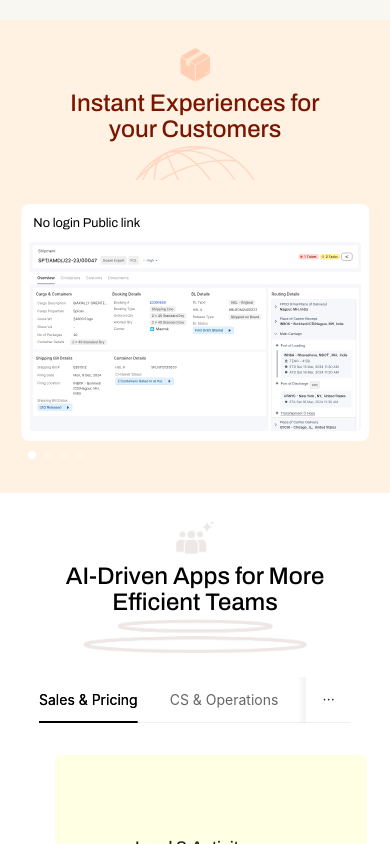
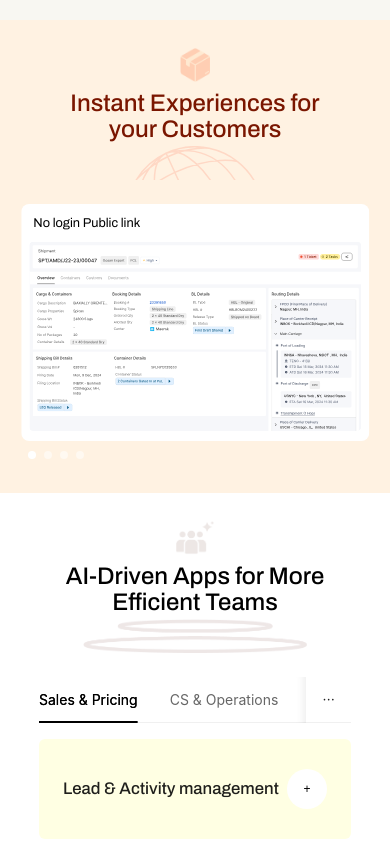
Before and after one commit to dhruvil-shipmnts/Shipmnts-Page, a React (Create React App) app: page / in a window 390 px wide. Shown: the part 1764-2608 px from the top of the page. Built offline with nearby package versions, Linux system fonts and the light colour scheme; grey boxes are pictures that could not be loaded.

Commit message:
Tab Screen Made Responsive

```diff
--- a/src/App.js
+++ b/src/App.js
@@ -28,6 +28,7 @@ import WhiteTeam from "../src/components/TabScreen/team.png";
 import WhiteCircles from "../src/components/TabScreen/whiteCircles.png";
 import AboutSection from "./components/AboutSection/AboutSection";
 import Arcade from "./components/Arcade/Arcade";
+import Paragraph from "antd/es/skeleton/Paragraph";
 function App() {
   const content = [
     {
@@ -110,12 +111,37 @@ function App() {
       children: (
         <TabContainer
           items={[
-            "Lead & Activity management",
-            "Configurable Pipelines",
-            "Inquiry & Quotations",
-            "Task Management",
-            "Rate Explorer",
-            "Lead Analytics & more",
+            {
+              title: "Lead & Activity management",
+              paragraphs: [
+                "Bulk-select your employees to enable a fast and efficient solution to making changes to multiple employees at the same time, for example update their manager, add a new absence policy, or send a form for feedback on life at your company."],
+              images: [SceenShot, SceenShot, SceenShot],
+            },
+            {
+              paragraphs: ["lorem"],
+              images: [SceenShot, SceenShot],
+              title: "Configurable Pipelines",
+            },
+            {
+              paragraphs: ["lorem"],
+              images: [SceenShot, SceenShot],
+              title: "Inquiry & Quotations",
+            },
+            {
+              paragraphs: ["lorem"],
+              images: [SceenShot, SceenShot],
+              title: "Task Management",
+            },
+            {
+              paragraphs: ["lorem"],
+              images: [SceenShot, SceenShot],
+              title: "Rate Explorer",
+            },
+            {
+              paragraphs: ["lorem"],
+              images: [SceenShot, SceenShot],
+              title: "Lead Analytics & more",
+            },
           ]}
         />
       ),
--- a/src/components/Carousel/CarouselWrapper.css
+++ b/src/components/Carousel/CarouselWrapper.css
@@ -9,7 +9,11 @@
 }
 
 .swiper-pagination-bullet {
-  background-color: white !important;
+  background-color: rgb(255, 255, 255) !important;
   height: 1rem !important;
   width: 1rem !important;
+  opacity: 0.5 !important;
 }
+.swiper-pagination-bullet-active {
+  opacity: 1 !important;
+}
--- /dev/null
+++ b/src/components/Modal/Modal.css
@@ -0,0 +1,54 @@
+/* Overlay */
+.no-scroll {
+  overflow: hidden;
+}
+.modal-overlay {
+  position: fixed;
+  top: 0;
+  left: 0;
+  width: 100%;
+  height: 100%;
+  display: flex;
+  justify-content: center;
+  align-items: center;
+  z-index: 1000;
+}
+
+/* Modal Content */
+.modal-content {
+  /* padding-bottom: 1rem; */
+  background: #ffffff;
+  border-radius: 10px;
+  width: 80%;
+  position: relative;
+  box-shadow: 0px 9px 28px 8px #0000000d, 0px 3px 6px -4px #0000001f,
+    0px 6px 16px 0px #00000014;
+}
+
+.close-button {
+  border-radius: 50%;
+  background-color: #fef3c7;
+  /* padding: 2px; */
+  width: 30px;
+  height: 30px;
+  border: none;
+  font-size: 1.5rem;
+  cursor: pointer;
+  text-align: center;
+}
+
+.modal-title-div {
+  display: flex;
+  justify-content: space-between;
+  align-items: center;
+  padding: 1rem;
+  padding-bottom: 0;
+}
+
+.modal-title {
+  font-weight: 500;
+  font-size: 2.1rem;
+  text-align: left;
+  margin: 0;
+  width: 85%;
+}
--- /dev/null
+++ b/src/components/Modal/Modal.js
@@ -0,0 +1,23 @@
+import React from "react";
+import "./Modal.css";
+
+const Modal = ({ isOpen, onClose, children, title }) => {
+  if (!isOpen) return null;
+
+  return (
+    <div className="modal-overlay" >
+      <div className="modal-content" onClick={(e) => e.stopPropagation()}>
+        <div className="modal-title-div">
+          <h1 className="modal-title">{title}</h1>
+          <button className="close-button" onClick={onClose}>
+            x
+          </button>
+        </div>
+
+        {children}
+      </div>
+    </div>
+  );
+};
+
+export default Modal;
--- /dev/null
+++ b/src/components/Modal/ModalContent.css
@@ -0,0 +1,34 @@
+.model-content-image {
+  width: 45vw;
+}
+.model-content-scroller {
+  width: 100%;
+}
+.modal-para {
+  font-size: 1rem;
+  margin-top: 0;
+  text-align: left;
+  line-height: 1.2;
+}
+.model-content-scroller .swiper-pagination-bullet {
+  background-color: #000000e0 !important;
+  height: 0.8rem !important;
+  width: 0.8rem !important;
+  opacity: 0.5 !important;
+}
+.model-content-scroller .swiper-pagination-bullet-active {
+  opacity: 1 !important;
+}
+
+.model-content-scroller .swiper-pagination {
+  position: relative !important;
+  padding-top: 1.5rem;
+  margin: 0 1rem;
+  text-align: center !important;
+}
+
+@media (max-width: 600px) {
+  .model-content-image {
+    width: 70vw;
+  }
+}
--- /dev/null
+++ b/src/components/Modal/ModalContent.js
@@ -0,0 +1,24 @@
+import React from "react";
+import CarouselWrapper from "../Carousel/CarouselWrapper";
+import "../Modal/ModalContent.css";
+
+export default function ModalContent({ images, paragraphs }) {
+  return (
+    <div className="model-content-scroller">
+      <CarouselWrapper>
+        {(images || []).map((e, index) => {
+          return (
+            <>
+              <div>
+                <p className="modal-para">{paragraphs[0]}</p>
+              </div>
+              <div>
+                <img className="model-content-image" src={e} alt="Product" />
+              </div>
+            </>
+          );
+        })}
+      </CarouselWrapper>
+    </div>
+  );
+}
--- a/src/components/TabScreen/TabCard.css
+++ b/src/components/TabScreen/TabCard.css
@@ -4,6 +4,9 @@
   padding: 1rem;
   border-radius: 0.75rem;
   margin-bottom: 2rem;
+  display: flex;
+  flex-direction: column;
+  justify-content: space-between;
 }
 
 .tab-card h2 {
@@ -14,10 +17,36 @@
   width: 85%;
 }
 
+.tab-button-div {
+  text-align: right;
+}
+.tab-add-button {
+  border-radius: 50%;
+  background-color: #ffffff;
+  padding: 4px;
+  font-weight: 500;
+  width: 40px;
+  height: 40px;
+  border: none;
+  font-size: 1.5rem;
+  cursor: pointer;
+}
+
 @media (max-width: 550px) {
   .tab-card {
     width: 90%;
-    padding-top: 10rem;
-    padding-left: 10rem;
+    flex-direction: row;
+    padding: 2rem 3rem;
+    height: 8vh;
+    align-items: center;
   }
 }
+@media (min-width: 551px) and (max-width: 800px) {
+  .tab-card {
+    padding: 1rem;
+    height: 30vh;
+  }
+  .tab-card h2 {
+    font-size: 1.8rem;
+  }
+}
--- a/src/components/TabScreen/TabCard.js
+++ b/src/components/TabScreen/TabCard.js
@@ -1,10 +1,36 @@
-import React from "react";
+import React, { useState, useEffect } from "react";
 import "../TabScreen/TabCard.css";
+import Modal from "../Modal/Modal";
+import ModalContent from "../Modal/ModalContent";
 
-export default function TabCard({ title, style }) {
+export default function TabCard({ title, paragraphs, style, images }) {
+  const [isOpen, setIsOpen] = useState(false);
+  const handleCloseModal = () => {
+    setIsOpen(false);
+  };
+  useEffect(() => {
+    if (isOpen) {
+      document.body.classList.add("no-scroll");
+    } else {
+      document.body.classList.remove("no-scroll");
+    }
+  }, [isOpen]);
+  const handleModalOpen = () => {
+    setIsOpen(true);
+  };
   return (
-    <div className="tab-card" style={style}>
-      <h2>{title}</h2>
-    </div>
+    <>
+      <Modal title={title} isOpen={isOpen} onClose={handleCloseModal}>
+        <ModalContent paragraphs={paragraphs} images={images} />
+      </Modal>
+      <div className="tab-card" style={style}>
+        <h2>{title}</h2>
+        <div className="tab-button-div">
+          <button className="tab-add-button" onClick={handleModalOpen}>
+            +
+          </button>
+        </div>
+      </div>
+    </>
   );
 }
--- a/src/components/TabScreen/TabContainer.css
+++ b/src/components/TabScreen/TabContainer.css
@@ -3,5 +3,4 @@
     flex-wrap: wrap;
     width: 100%;
     justify-content: space-between;
-    padding: 2rem;
 }
--- a/src/components/TabScreen/TabContainer.js
+++ b/src/components/TabScreen/TabContainer.js
@@ -3,12 +3,15 @@ import TabCard from "./TabCard";
 import "../TabScreen/TabContainer.css"
 
 export default function TabContainer({ items }) {
+  console.log("This sis items", items);
   return (
     <div className="tab-container">
       {(items || []).map((e, index) => {
         return (
           <TabCard
-            title={e}
+            title={e?.title}
+            paragraphs={e?.paragraphs}
+            images={e?.images}
             style={{ backgroundColor: index % 2 === 0 ? "#FFFFE3" : "#FEFFC7" }}
           />
         );
```
